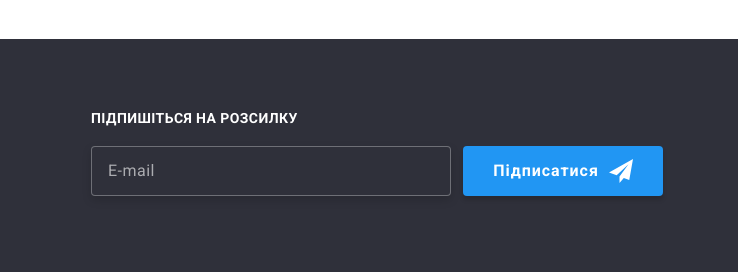
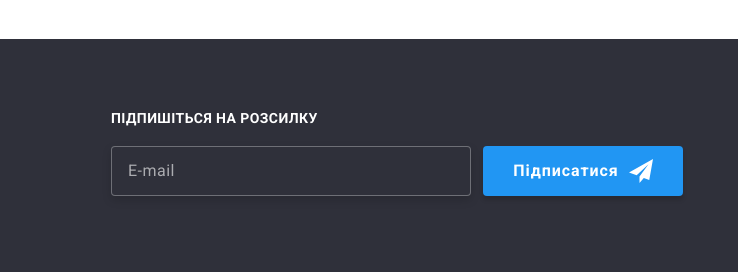
Before and after one commit to Julia-Gavrashenko/goit-markup-hw-06, a plain HTML site: page index.html in a window 1280 px wide. Shown: the part 2638-2910 px from the top of the page, 542-1280 px from the left. Drawn offline with nearby package versions, Linux system fonts and the light colour scheme.

Commit message:
one-more-commit

```diff
--- a/css/styles.css
+++ b/css/styles.css
@@ -907,8 +907,8 @@ img {
 }
 
 .footer-mailing {
-  margin-left: 95px;
-  margin-right: auto;
+  margin-left: auto;
+
 }
 
 .footer-form-field {
```
